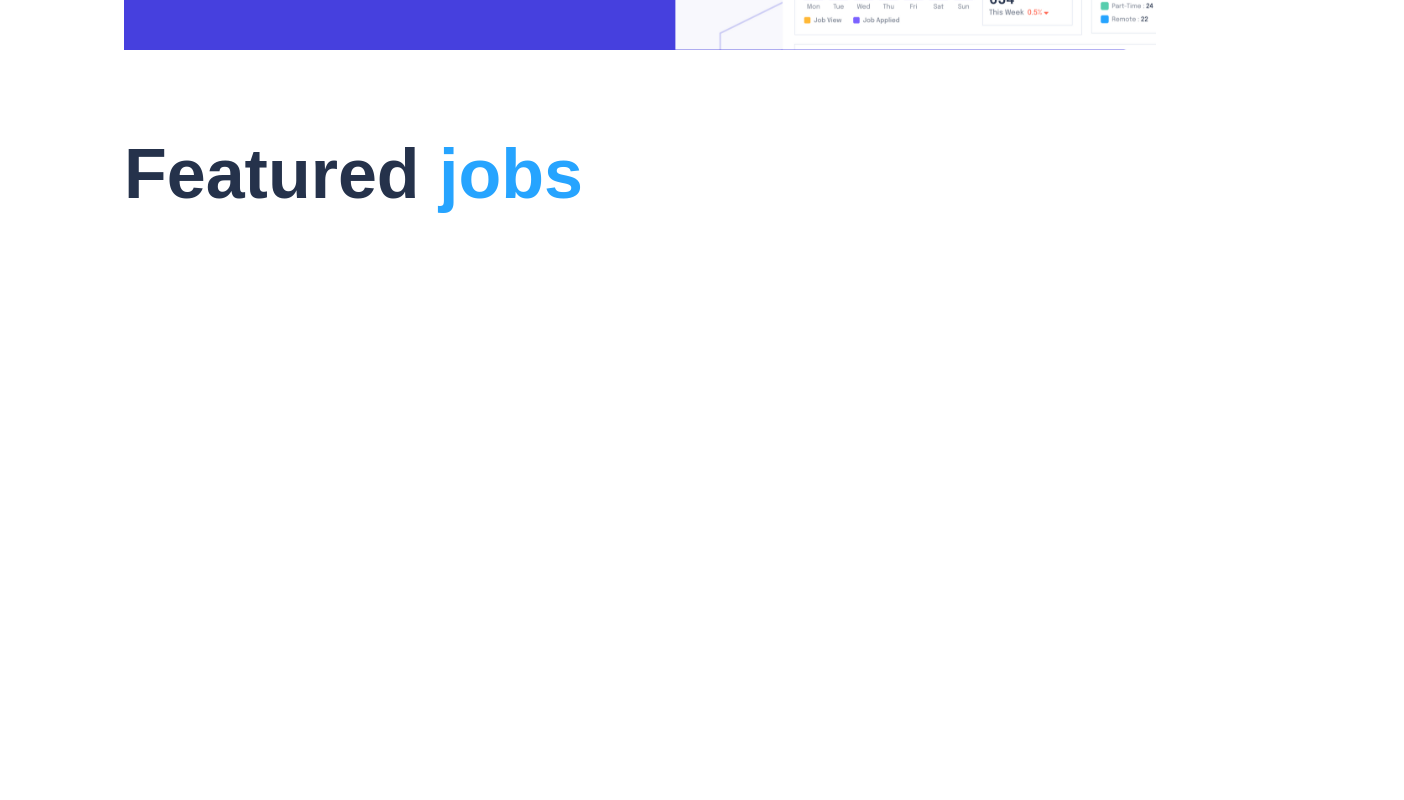
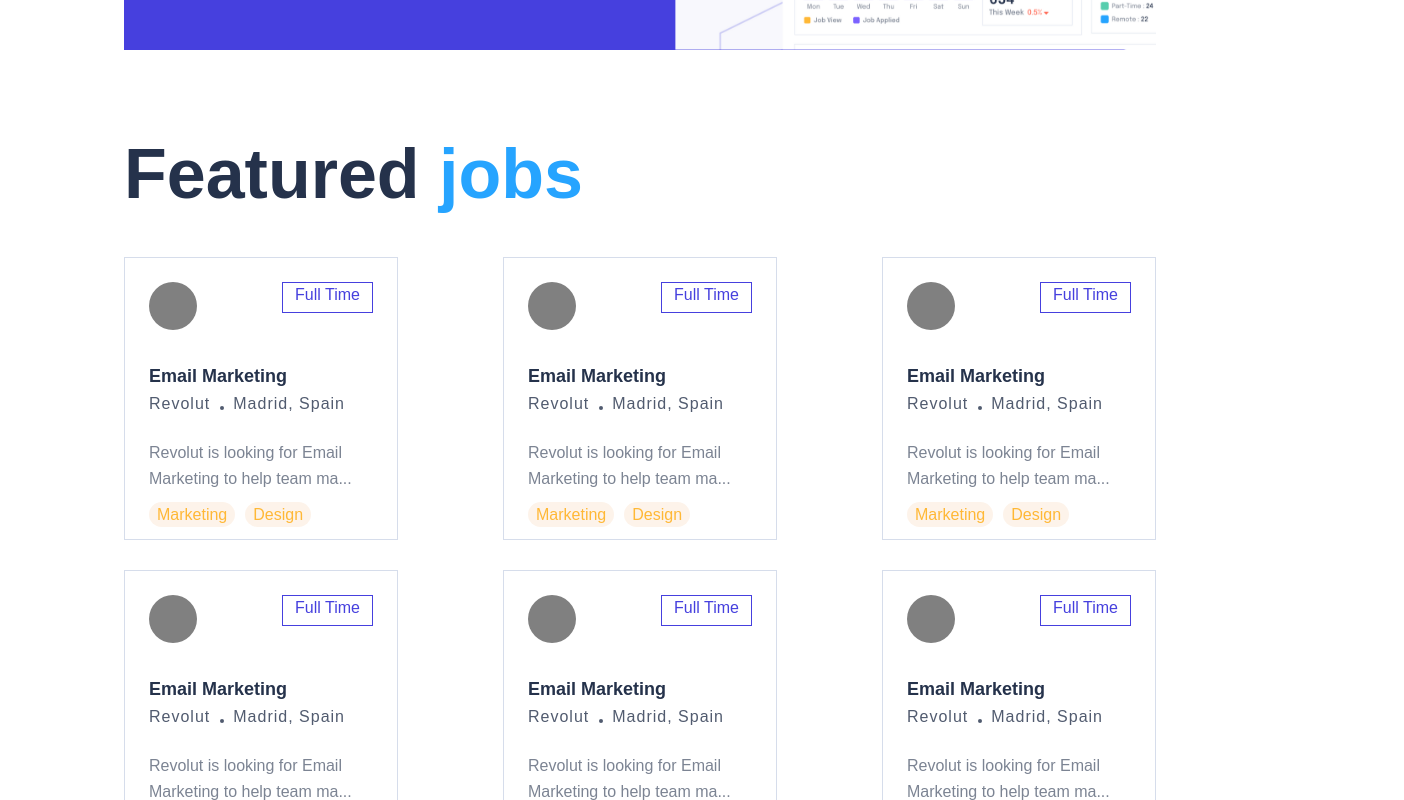
Before and after one commit to TechGenie-awake/JobHuntly, a Next.js app: page / in a window 1280 px wide. Shown: the part 2060-2860 px from the top of the page, 1404 px wide, since content can reach past the window. Built offline with nearby package versions, Linux system fonts and the light colour scheme.

Commit message:
Added cards to Featured Jobs section

```diff
--- a/src/components/Landing Page/FeaturedJobs.Styled.tsx
+++ b/src/components/Landing Page/FeaturedJobs.Styled.tsx
@@ -3,7 +3,21 @@ import styled from "styled-components";
 export const StyledFeaturedJobsDiv = styled.div`
     height: 779px;
     width: 100%;
-    margin: 0 124px 72px;
+    padding:0 124px 72px 124px;
+    `;
+
+export const StyledCardsWrapper = styled.div`
+    display: flex;
+    flex-wrap: wrap;
+    justify-content: space-between;
+    `;
+
+export const StyledCard = styled.div`
+    height: 283px;
+    width: 274px;
+    border: 1px solid #D6DDEB;
+    margin-top: 30px;
+    padding: 24px;
     `;
 
 export const StyledDivText = styled.h1`
@@ -17,3 +31,75 @@ export const StyledDivText = styled.h1`
         color:#26A4FF;
     }
     `;
+
+export const StyledCardIcon = styled.div`
+    height: 48px;
+    width: 48px;
+    border-radius: 50%;
+    background-color: gray;
+    `;
+
+export const StyledCardRoleText = styled.p`
+@import url('https://fonts.googleapis.com/css2?family=Bai+Jamjuree:ital,wght@0,200;0,300;0,400;0,500;0,600;0,700;1,200;1,300;1,400;1,500;1,600;1,700&family=Fahkwang:ital,wght@0,200;0,300;0,400;0,500;0,600;0,700;1,200;1,300;1,400;1,500;1,600;1,700&family=Gravitas+One&family=Michroma&family=Poiret+One&family=Spinnaker&family=Unbounded:wght@200..900&display=swap');
+    color:#25324B;
+    font-family: "Fahkwang", sans-serif;
+    font-size: 18px;
+    line-height: 160%;
+    font-weight: 600;
+    `;
+
+export const StyledCardLocationText = styled.p`
+@import url('https://fonts.googleapis.com/css2?family=Epilogue:ital,wght@0,100..900;1,100..900&display=swap');
+    font-family: "Epilogue", sans-serif;
+    font-optical-sizing: auto;
+    font-weight: 400;
+    font-style: normal;
+    font-size: 16px;
+    line-height: 160%;
+    letter-spacing: 1px;
+    color: #515B6F;
+    `;
+
+export const StyledDot = styled.div`
+    width: 4px;
+    height: 4px;
+    border-radius: 50%;
+    background-color: #515B6F;
+    margin-top: 8px;
+    `;
+
+export const StyledCardDescriptionText = styled.p`
+@import url('https://fonts.googleapis.com/css2?family=Epilogue:ital,wght@0,100..900;1,100..900&display=swap');
+    font-family: "Epilogue", sans-serif;
+    font-optical-sizing: auto;
+    font-weight: 400;
+    font-style: normal;
+    font-size: 16px;
+    line-height: 160%;
+    color:#7C8493;
+    `;
+
+export const StyledFullTimeTag = styled.div`
+    width : 91px;
+    height: 31px;
+    border: 1px solid #4640DE;
+    color: #4640DE;
+    padding: 0 auto;
+    text-align: center;
+    `;
+
+export const StyledCardTag = styled.p`
+@import url('https://fonts.googleapis.com/css2?family=Epilogue:ital,wght@0,100..900;1,100..900&display=swap');
+    font-family: "Epilogue", sans-serif;
+    font-optical-sizing: auto;
+    font-weight: 400;
+    font-style: normal;
+    font-size: 16px;
+    line-height: 160%;
+    color:#FFB836;
+    background-color: #EB85331A;
+    padding: 0 8px;
+    text-align: center;
+    margin: 10px 10px 0 0;
+    border-radius: 16px;
+    `;
--- a/src/components/Landing Page/FeaturedJobs.tsx
+++ b/src/components/Landing Page/FeaturedJobs.tsx
@@ -1,12 +1,50 @@
 'use client';
 
 import React from 'react'
-import { StyledDivText, StyledFeaturedJobsDiv } from './FeaturedJobs.Styled'
+import { StyledDivText, StyledFeaturedJobsDiv, StyledCard, StyledCardsWrapper, StyledCardIcon, StyledCardRoleText, StyledFullTimeTag, StyledCardDescriptionText, StyledCardLocationText, StyledDot, StyledCardTag } from './FeaturedJobs.Styled'
+
+const CardData = [
+    { id: 0, icon: "", role: "Email Marketing", company: "Revolut", location: "Madrid, Spain", description: "Revolut is looking for Email Marketing to help team ma...", tags: ["Marketing", "Design"] },
+    { id: 1, icon: "", role: "Email Marketing", company: "Revolut", location: "Madrid, Spain", description: "Revolut is looking for Email Marketing to help team ma...", tags: ["Marketing", "Design"] },
+    { id: 2, icon: "", role: "Email Marketing", company: "Revolut", location: "Madrid, Spain", description: "Revolut is looking for Email Marketing to help team ma...", tags: ["Marketing", "Design"] },
+    { id: 3, icon: "", role: "Email Marketing", company: "Revolut", location: "Madrid, Spain", description: "Revolut is looking for Email Marketing to help team ma...", tags: ["Marketing", "Design"] },
+    { id: 4, icon: "", role: "Email Marketing", company: "Revolut", location: "Madrid, Spain", description: "Revolut is looking for Email Marketing to help team ma...", tags: ["Marketing", "Design"] },
+    { id: 5, icon: "", role: "Email Marketing", company: "Revolut", location: "Madrid, Spain", description: "Revolut is looking for Email Marketing to help team ma...", tags: ["Marketing", "Design"] },
+    { id: 6, icon: "", role: "Email Marketing", company: "Revolut", location: "Madrid, Spain", description: "Revolut is looking for Email Marketing to help team ma...", tags: ["Marketing", "Design"] },
+    { id: 7, icon: "", role: "Email Marketing", company: "Revolut", location: "Madrid, Spain", description: "Revolut is looking for Email Marketing to help team ma...", tags: ["Marketing", "Design"] }]
+
+function FeaturedJobsCards() {
+    const Cards = CardData.map((card) => (
+        <StyledCard key={card.id}>
+            <div className='flex justify-between mb-8'>
+                <StyledCardIcon>{card.icon}</StyledCardIcon>
+                <StyledFullTimeTag>Full Time</StyledFullTimeTag>
+            </div>
+            <StyledCardRoleText>{card.role}</StyledCardRoleText>
+            <div className='flex items-center justify-between mr-7 mb-6'>
+                <StyledCardLocationText>{card.company}</StyledCardLocationText>
+                <StyledDot />
+                <StyledCardLocationText>{card.location}</StyledCardLocationText>
+            </div>
+            <StyledCardDescriptionText>{card.description}</StyledCardDescriptionText>
+            <div className='flex'>
+                {card.tags.map((tag, index) => (
+                    <StyledCardTag key={index}>{tag}</StyledCardTag>
+                ))}
+            </div>
+        </StyledCard >
+    ))
+
+    return (
+        <StyledCardsWrapper>{Cards}</StyledCardsWrapper>
+    )
+}
 
 const FeaturedJobs = () => {
     return (
         <StyledFeaturedJobsDiv>
             <StyledDivText>Featured <span>jobs</span></StyledDivText>
+            <FeaturedJobsCards />
         </StyledFeaturedJobsDiv>
     )
 }
```
